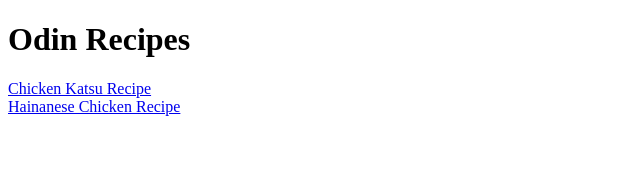
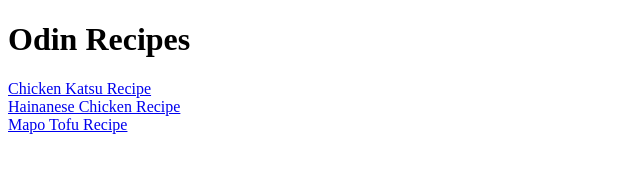
Before and after one commit to MiguelDario98/odin-recipes, a plain HTML site: page index.html in a window 1280 px wide. Shown: the whole page, without its empty margins (0-640 px from the left). Drawn offline with Linux system fonts and the light colour scheme.

Commit message:
Edit index.html

```diff
--- a/index.html
+++ b/index.html
@@ -16,6 +16,10 @@
             <a href="./recipes/hainanese-chicken.html">Hainanese Chicken Recipe</a>
         </div>
 
+        <div class="item">
+            <a href="./recipes/mapo-tofu.html">Mapo Tofu Recipe</a>
+        </div>
+
     </body>
 
 </html>
```
